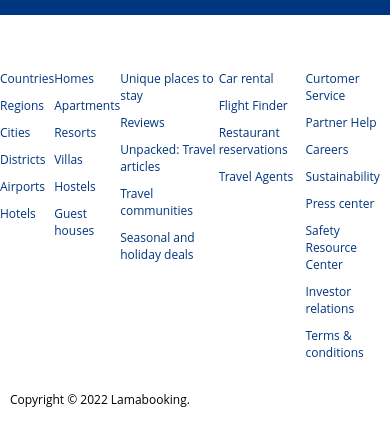
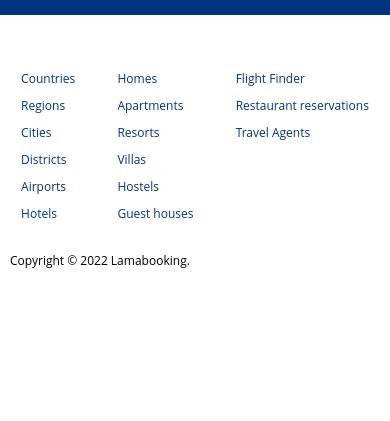
Before and after one commit to amdadul35500/Hotel-room-booking-application-with-admin-panel, a React (Create React App) app in the folder client/: page / in a window 390 px wide. Shown: the part 1520-1941 px from the top of the page. After the commit the page ends 1809 px from the top, so only its background shows below. Built offline with nearby package versions, Linux system fonts and the light colour scheme; no server answers.

Commit message:
Update style.css

```diff
--- a/client/src/style.css
+++ b/client/src/style.css
@@ -169,4 +169,10 @@
   .rdrMonth {
     width: auto;
 }
+  .fList-f-r{
+   display: none;
  }
+  .fLists{
+   justify-content: space-around;
+  }
+  }
```
